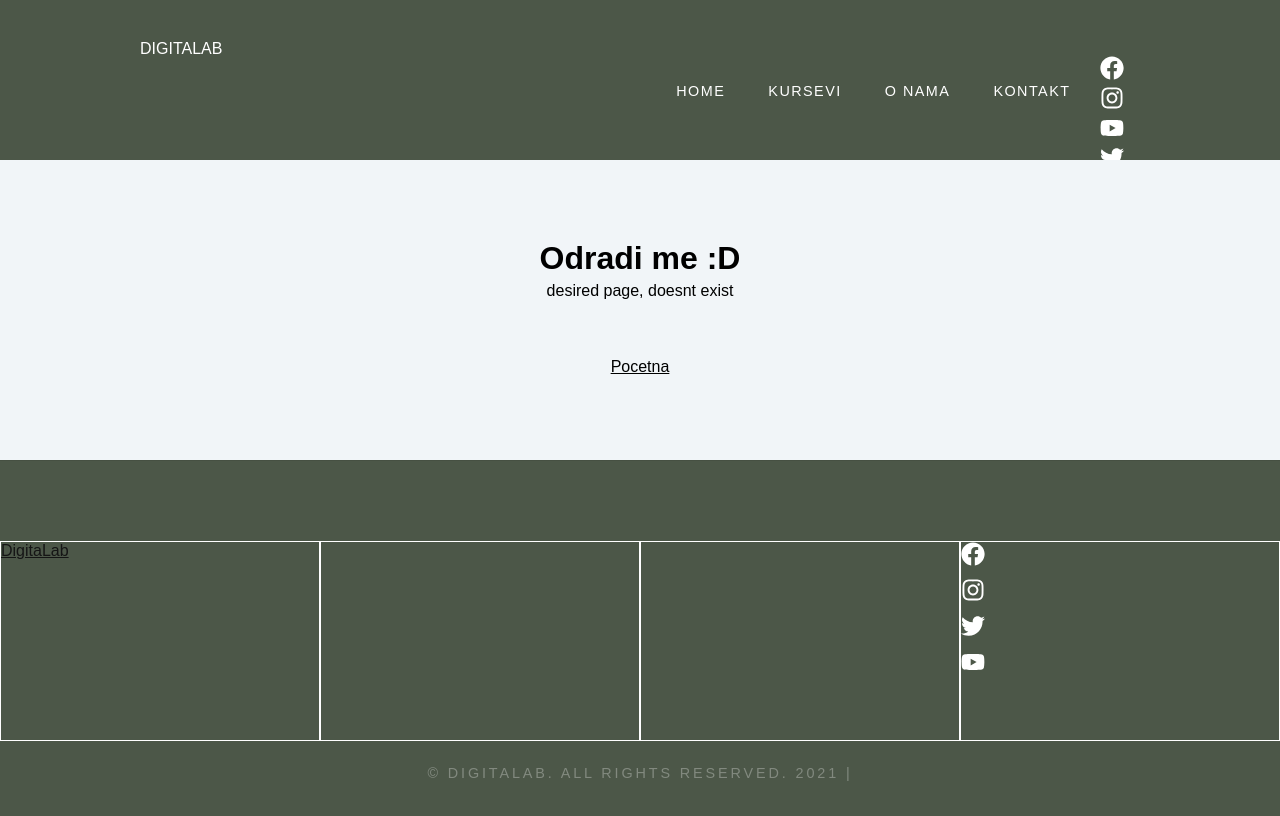
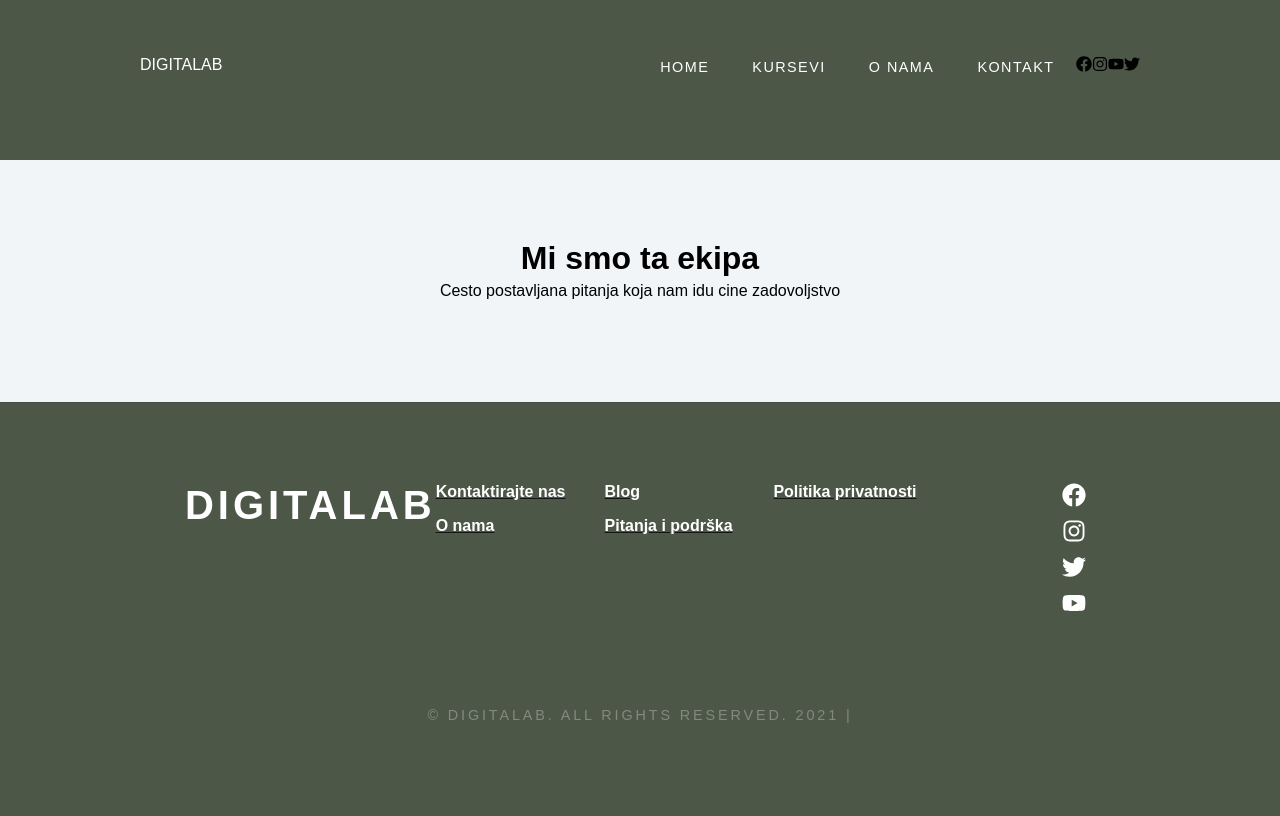
Before and after one commit to DigitaTest/coursesFrontend, a React (Create React App) app: page /FAQ in a window 1280 px wide. Shown: the top 816 px of the page. Built offline with nearby package versions, Linux system fonts and the light colour scheme.

Commit message:
dodao komponente - osnovne stranice

```diff
--- /dev/null
+++ b/src/components/blog/blog.js
@@ -0,0 +1,16 @@
+import React from 'react'
+
+const Blog = () => {
+  return (
+    <>
+      <main id='page-wrapper'>
+        <div id='featured' className='container'>
+          <h1>Mi smo ta ekipa</h1>
+          <p>Ovo je nas blog</p>
+        </div>
+      </main>
+    </>
+  )
+}
+
+export default Blog
--- /dev/null
+++ b/src/components/contactUs/contactUs.js
@@ -0,0 +1,17 @@
+import React from 'react'
+
+const ContactUs = () => {
+  return (
+    <>
+      <main id='page-wrapper'>
+        <div id='featured' className='container'>
+          <h1>Mi smo ta ekipa</h1>
+          <label> Pitajte sta vas interesuje: </label>
+          <input type='text' />
+        </div>
+      </main>
+    </>
+  )
+}
+
+export default ContactUs
--- a/src/components/footer/footer.css
+++ b/src/components/footer/footer.css
@@ -1,4 +1,8 @@
 /* Footer*/
+div h3 {
+  color: white;
+  font-size: medium;
+}
 
 .footer {
   overflow: hidden;
@@ -15,7 +19,7 @@
 
 .footer .footer-content .footer-Section {
   flex: 1;
-  border: 1px solid white;
+  /* border: 1px solid white; */
 }
 
 /* Copyrigh*/
@@ -41,6 +45,7 @@
 }
 
 .social-icons {
+  padding-left: 5em;
   display: flex;
   color: white;
   height: 1.5em;
@@ -55,3 +60,18 @@
 .social-icons a:hover {
   color: var(--clr-primary-7);
 }
+
+.logo-footer {
+  padding-left: 1em;
+}
+.logo-footer h1 {
+  letter-spacing: 0.1em;
+  font-size: 2.5em;
+  font-weight: 600;
+}
+
+.logo-footer a {
+  text-decoration: none;
+  text-transform: uppercase;
+  color: #fff;
+}
--- a/src/components/footer/index.js
+++ b/src/components/footer/index.js
@@ -7,13 +7,51 @@ const Index = () => {
     <>
       <footer className='footer'>
         <div className='footer-content'>
+          <div className='footer-Section'></div>
+          <div className='footer-Section'>
+            <div className='logo-footer'>
+              <Link to='/'>
+                <h1>DigitaLab</h1>
+              </Link>
+            </div>
+          </div>
           <div className='footer-Section'>
             <div>
-              <Link to='/'>DigitaLab</Link>
+              <Link to='contact'>
+                <h3>Kontaktirajte nas</h3>
+              </Link>
+            </div>
+            <div>
+              <p></p>
+            </div>
+            <div>
+              <Link to='team'>
+                <h3>O nama</h3>
+              </Link>
             </div>
           </div>
-          <div className='footer-Section'></div>
-          <div className='footer-Section'></div>
+          <div className='footer-Section'>
+            <div>
+              <Link to='/blog'>
+                <h3>Blog</h3>
+              </Link>
+            </div>
+            <div>
+              <p></p>
+            </div>
+            <div>
+              <Link to='/FAQ'>
+                <h3>Pitanja i podrška</h3>
+              </Link>
+            </div>
+          </div>
+          <div className='footer-Section'>
+            <div>
+              <Link to='privacy'>
+                <h3>Politika privatnosti</h3>
+              </Link>
+            </div>
+          </div>
           <div className='footer-Section'>
             <div className='social-icons'>
               <FaFacebook />
@@ -28,6 +66,7 @@ const Index = () => {
               <FaYoutube />
             </div>
           </div>
+          <div className='footer-Section'></div>
         </div>
         <div className='copyright'>
           <p>&copy; DIGITALAB. All rights reserved. 2021 |</p>
--- a/src/components/header/navbar.js
+++ b/src/components/header/navbar.js
@@ -1,30 +1,30 @@
-import React from "react";
-import { Link } from "react-router-dom";
-import { FaFacebook, FaInstagram, FaTwitter, FaYoutube } from "react-icons/fa";
+import React from 'react'
+import { Link } from 'react-router-dom'
+import { FaFacebook, FaInstagram, FaTwitter, FaYoutube } from 'react-icons/fa'
 
 const Navbar = () => {
   return (
     <>
-      <div id="header" className="container">
-        <div id="logo">
-          <Link to="/">DigitaLab</Link>
+      <div id='header' className='container'>
+        <div id='logo'>
+          <Link to='/'>DigitaLab</Link>
         </div>
-        <section id="menu">
+        <section id='menu'>
           <ul>
             <li>
-              <Link to="/">HOME</Link>
+              <Link to='/'>HOME</Link>
             </li>
             <li>
-              <Link to="/courses">Kursevi</Link>
+              <Link to='/courses'>Kursevi</Link>
             </li>
             <li>
-              <Link to="/error">O nama</Link>
+              <Link to='/team'>O nama</Link>
             </li>
             <li>
-              <Link to="/error">Kontakt</Link>
+              <Link to='/contact'>Kontakt</Link>
             </li>
           </ul>
-          <ul className="social-icons">
+          <ul>
             <li>
               <FaFacebook />
             </li>
@@ -41,7 +41,7 @@ const Navbar = () => {
         </section>
       </div>
     </>
-  );
-};
+  )
+}
 
-export default Navbar;
+export default Navbar
--- a/src/components/main/home.js
+++ b/src/components/main/home.js
@@ -1,14 +1,16 @@
-import React from "react";
-import Courses from "../../pages/Courses";
-import HeaderDesc from "../header/headerDesc";
+import React from 'react'
+import Courses from '../../pages/Courses'
+import HeaderDesc from '../header/headerDesc'
+import Team from './../team/team'
 
 const Home = () => {
   return (
     <>
       <HeaderDesc />
+      <Team />
       <Courses />
     </>
-  );
-};
+  )
+}
 
-export default Home;
+export default Home
--- a/src/components/main/index.js
+++ b/src/components/main/index.js
@@ -3,6 +3,11 @@ import Courses from '../../pages/Courses'
 import Error from './../../pages/Error'
 import ShowNavbar from '../../pages/Courses'
 import Home from './home'
+import Team from '../team/team'
+import ContactUs from '../contactUs/contactUs'
+import Blog from '../blog/blog'
+import FAQ from '../../pages/faq/FAQ'
+import PrivacyPolicy from '../../pages/privacyPolicy'
 
 const Index = () => {
   return (
@@ -17,6 +22,21 @@ const Index = () => {
         <Route exact path='/error'>
           <Error />
         </Route>
+        <Route path='/contact'>
+          <ContactUs />
+        </Route>
+        <Route path='/team'>
+          <Team />
+        </Route>
+        <Route path='/blog'>
+          <Blog />
+        </Route>
+        <Route path='/FAQ'>
+          <FAQ />
+        </Route>
+        <Route path='/privacy'>
+          <PrivacyPolicy />
+        </Route>
         <Route path='*'>
           <Error />
         </Route>
--- /dev/null
+++ b/src/components/team/team.js
@@ -0,0 +1,16 @@
+import React from 'react'
+
+const Team = () => {
+  return (
+    <>
+      <main id='page-wrapper'>
+        <div id='featured' className='container'>
+          <h1>Mi smo ta ekipa</h1>
+          <p>neki tekst o nama</p>
+        </div>
+      </main>
+    </>
+  )
+}
+
+export default Team
--- a/src/index.css
+++ b/src/index.css
@@ -2,7 +2,7 @@ body {
   margin: 0px;
   padding: 0px;
   background: #4c5748;
-  font-family: "FontAwesome", "Source Sans Pro", sans-serif;
+  font-family: 'FontAwesome', 'Source Sans Pro', sans-serif;
   font-size: 12pt;
   font-weight: 300;
   color: #000000;
@@ -260,10 +260,11 @@ ul.contact li a.icon-rss:before {
 }
 
 /* Logo (kad se doda)*/
+/* Voditi racuna ---- logo ce se koristiti u headeru / footeru / i svim ostalim komponentama - ne dodavati mu staticke parametre*/
 
 #logo {
   position: absolute;
-  top: 2.5em;
+  top: 3.5em;
   left: 0;
 }
 
--- /dev/null
+++ b/src/pages/faq/FAQ.js
@@ -0,0 +1,16 @@
+import React from 'react'
+
+const FAQ = () => {
+  return (
+    <>
+      <main id='page-wrapper'>
+        <div id='featured' className='container'>
+          <h1>Mi smo ta ekipa</h1>
+          <p>Cesto postavljana pitanja koja nam idu cine zadovoljstvo</p>
+        </div>
+      </main>
+    </>
+  )
+}
+
+export default FAQ
--- /dev/null
+++ b/src/pages/privacyPolicy.js
@@ -0,0 +1,16 @@
+import React from 'react'
+
+const PrivacyPolicy = () => {
+  return (
+    <>
+      <main id='page-wrapper'>
+        <div id='featured' className='container'>
+          <h1>Mi smo ta ekipa</h1>
+          <p>politika privatnosti</p>
+        </div>
+      </main>
+    </>
+  )
+}
+
+export default PrivacyPolicy
```
Also changed, not shown: src/components/team/team.css (added).
